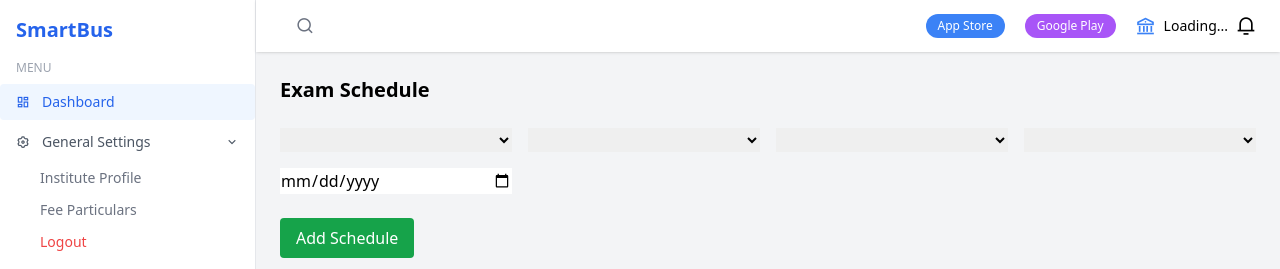
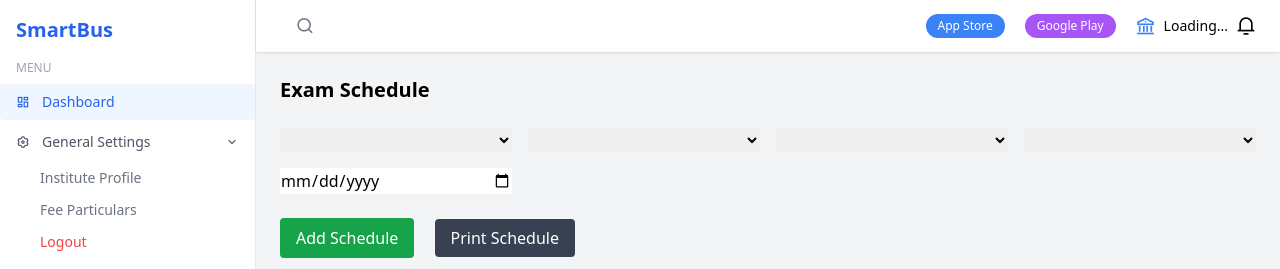
Before and after one commit to Smartbus-360/Erp_admin_frontend, a Django app: page /exams/1/schedule/ in a window 1280 px wide. Shown: the top 269 px of the page. Run offline with Django 5.2, Linux system fonts and the light colour scheme; lists and menus that the app fills with data are empty; some libraries are stand-ins or nearby versions.

Commit message:
Update exam_schedule.html

```diff
--- a/school_erp/core/templates/exams/exam_schedule.html
+++ b/school_erp/core/templates/exams/exam_schedule.html
@@ -14,6 +14,13 @@
 <button id="addSchedule" class="bg-green-600 text-white px-4 py-2 rounded">
     Add Schedule
 </button>
+<a
+  href="/exams/{{ exam_id }}/schedule/print/?class_id=${classSelect.value}&section_id=${sectionSelect.value}"
+  target="_blank"
+  class="ml-4 bg-gray-700 text-white px-4 py-2 rounded"
+>
+  Print Schedule
+</a>
 
 <table class="mt-6 w-full border">
     <thead>
@@ -29,6 +36,8 @@
 
 <script>
 const examId = "{{ exam_id }}";
+const subjectMap = {};
+
 
 // 🔐 use token already exposed by layout.html
 const headers = {
@@ -84,8 +93,10 @@ async function loadSubjects() {
 
     subjectSelect.innerHTML = `<option value="">Select Subject</option>`;
     subjects.forEach(s => {
-        subjectSelect.innerHTML += `<option value="${s.id}">${s.name}</option>`;
-    });
+    subjectMap[s.id] = s.name;   // map id → name
+    subjectSelect.innerHTML += `<option value="${s.id}">${s.name}</option>`;
+});
+
 }
 // ================= LOAD TEACHERS =================
 async function loadTeachers() {
@@ -180,7 +191,7 @@ async function loadSchedule() {
             <tr class="border-t">
                 <td class="p-2">${classSelect.options[classSelect.selectedIndex].text}</td>
                 <td>${sectionSelect.options[sectionSelect.selectedIndex].text}</td>
-                <td>${item.subject_id}</td>
+                <td>${subjectMap[item.subject_id] || "-"}</td>
                 <td>${item.exam_date}</td>
             </tr>
         `;
```
